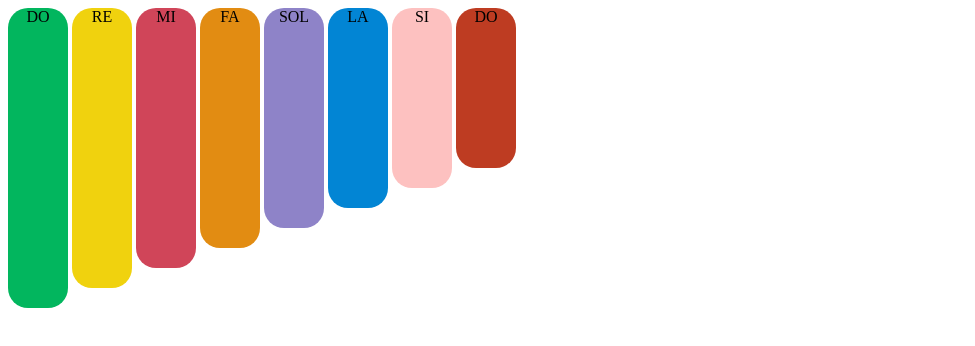
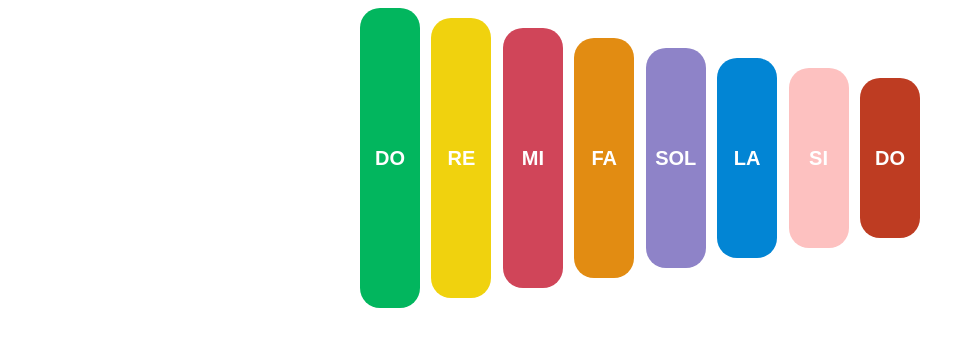
Before and after one commit to josy608/proyecto-adriayjoselyn, a plain HTML site: page xilofono.html in a window 1280 px wide. Shown: the whole page, without its empty margins (0-975 px from the left). Drawn offline with Linux system fonts and the light colour scheme.

Commit message:
cambio en el css

```diff
--- a/xilofono.css
+++ b/xilofono.css
@@ -1,37 +1,41 @@
-.contendor{
+.contenedor{
   width: 560px;
   height: 300px;
   margin: 0 auto;
   display: flex;
   justify-content: space-between;
-  background: blue;
+  align-items: center;
 
 }
 .note{
   width: 60px;
 height: 300px;
 border-radius: 20px;
-  display: inline-block;
+display: inline block;
 cursor: pointer;
 background: #02b65e;
 }
 .center{
   text-align: center;
-  width: 560px;
-  height: 300px;
-  margin: 0 auto;
-  background: blue;
+  display: flex;
+  justify-content: center;
+  align-content: center;
+  flex-direction: column;
 }
-
 .note{
   width: 60px;
 height: 300px;
 border-radius: 20px;
-  display: inline-block;
 cursor: pointer;
 background: #02b65e;
 }
-
+.white_bold{
+  font-family: Arial,sans-serif;
+  color: white;
+  font-weight: bold;
+  font-size: 20px;
+  user-select:none;
+}
 .note:nth-child(1){
   background: #02b65e;
   height: 300px;
--- a/xilofono.html
+++ b/xilofono.html
@@ -8,14 +8,22 @@
  </head>
 <body>
 <div class="contenedor">
-  <div class="note center">DO</div>
-  <div class="note center">RE</div>
-  <div class="note center">MI</div>
-  <div class="note center">FA</div>
-  <div class="note center">SOL</div>
-  <div class="note center">LA</div>
-  <div class="note center">SI</div>
-  <div class="note center">DO</div>
+  <div class="note center white_bold">DO</div>
+ <div class="note center white_bold">RE</div>
+ <div class="note center white_bold">MI</div>
+ <div class="note center white_bold">FA</div>
+ <div class="note center white_bold">SOL</div>
+ <div class="note center white_bold">LA</div>
+ <div class="note center white_bold">SI</div>
+ <div class="note center white_bold">DO</div>
 </div>
+<audio  src="media/C.mp3" class="sonidos"></audio>
+<audio  src="media/D.mp3" class="sonidos"></audio>
+<audio  src="media/E.mp3" class="sonidos"></audio>
+<audio  src="media/F.mp3" class="sonidos"></audio>
+<audio  src="media/G.mp3" class="sonidos"></audio>
+<audio  src="media/A.mp3" class="sonidos"></audio>
+<audio  src="media/B.mp3" class="sonidos"></audio>
+<audio  src="media/C2.mp3" class="sonidos"></audio>
 </body>
 </html>
--- a/xilofono.js
+++ b/xilofono.js
@@ -0,0 +1,15 @@
+var notas = sonidos('sonidos');
+$('.note').click(function() {
+ let num = parseInt(this.id);
+ tocar(num);
+});
+function tocar(num){
+  notas[num].pausa();
+  notas[num].currentTime = 0;
+  notas[num].play();
+  $("#" + num).css("box-shadow","0px 0px 10px black");
+}
+setTimeout(function () {
+  $("#" + num).css("box-shadow", "none");
+
+},300);
```
Also changed, not shown: 8 other files. Lines whose indentation alone changed are shown as unchanged.
